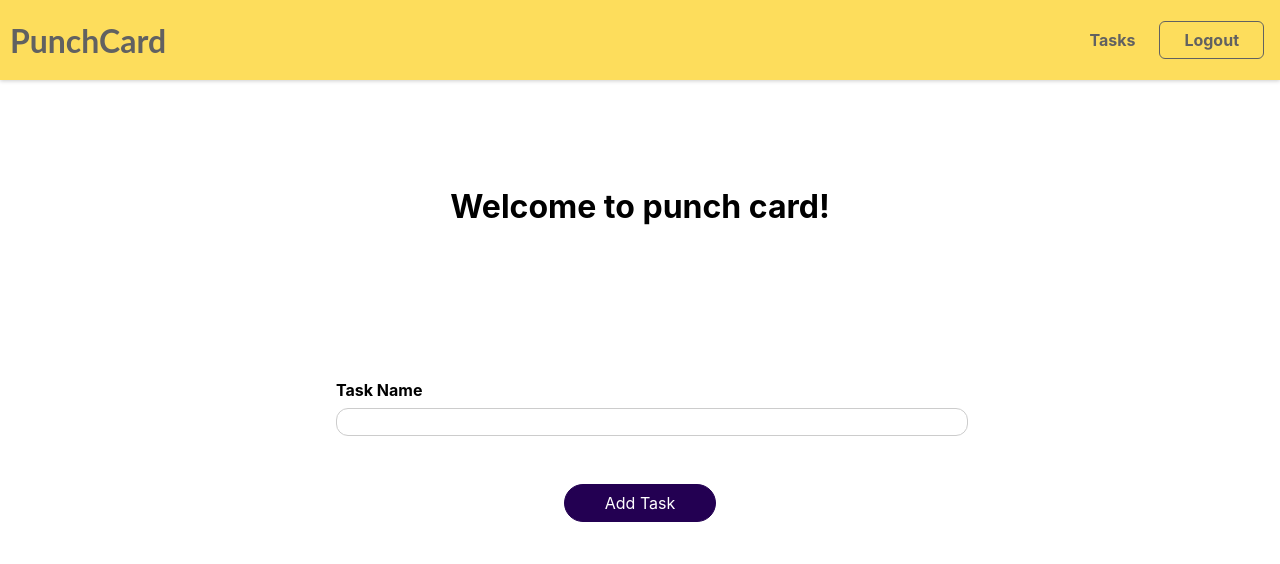
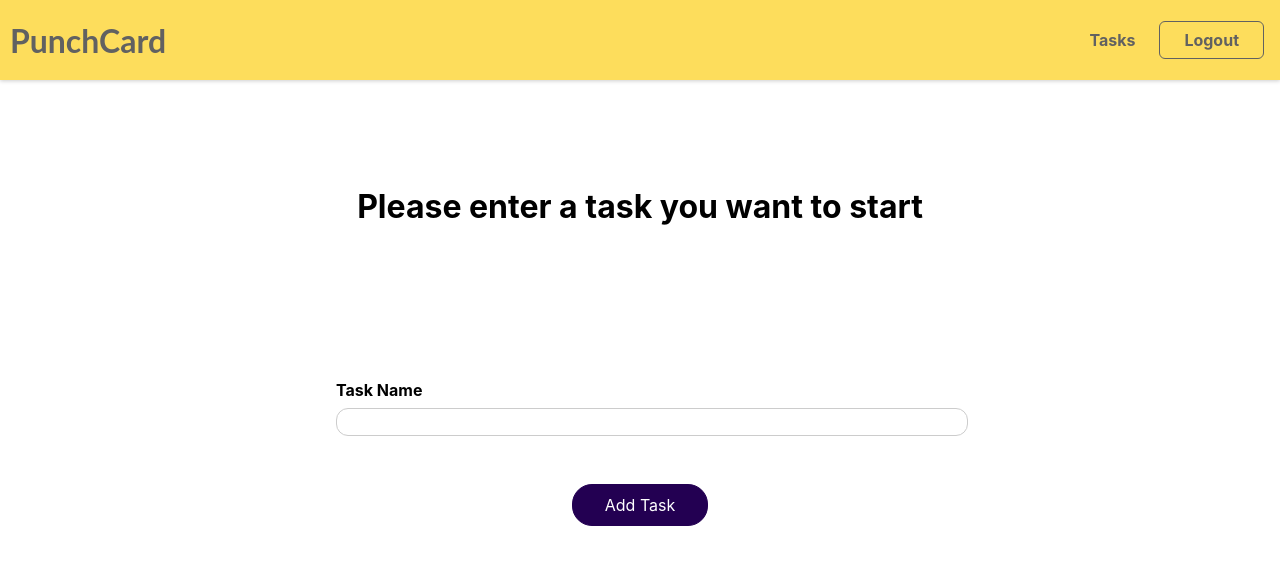
Before and after one commit to avelynhc/punchcard, a React (Create React App) app in the folder frontend/: page /new in a window 1280 px wide. Before the commit this address led to /. Shown: the top 564 px of the page. Built offline with nearby package versions, Linux system fonts and the light colour scheme; no server answers; sample sign-in values are in the browser's storage.

Commit message:
made changes based on comment

```diff
--- a/frontend/src/App.js
+++ b/frontend/src/App.js
@@ -6,6 +6,7 @@ import AuthPage from "./pages/AuthPage";
 import HomePage from "./pages/HomePage";
 import AuthContext from "./store/auth-context";
 import TaskDetailPage from "./pages/TaskDetailPage";
+import AddTaskPage from "./pages/AddTaskPage";
 
 const BACKEND_API = "http://127.0.0.1:4000";
 
@@ -57,6 +58,9 @@ const App = () => {
         <Route path="/tasks/:taskName" exact>
           <TaskDetailPage />
         </Route>
+        <Route path="/new" exact>
+          <AddTaskPage />
+        </Route>
         <Route path="*">
           <Redirect to="/" />
         </Route>
--- a/frontend/src/components/StartingPage/StartingPageContent.js
+++ b/frontend/src/components/StartingPage/StartingPageContent.js
@@ -1,52 +1,15 @@
-import { useState } from "react";
 import classes from "./StartingPageContent.module.css";
+import { Link } from 'react-router-dom';
 
-import AddTask from "../TimeTracking/AddTask";
-import Timer from "../UI/Timer";
-
-const BACKEND_API = "http://127.0.0.1:4000";
 const StartingPageContent = () => {
-  const [isAdded, setIsAdded] = useState(false);
-  const [error, setError] = useState(null);
-
-  const addTaskHandler = (newTask) => {
-    const url = isAdded
-      ? `${BACKEND_API}/task/${newTask}/finish`
-      : `${BACKEND_API}/task/${newTask}`;
-
-    const token = localStorage.getItem("token");
-    // TODO: make the check for token happen in a single place
-    fetch(url, {
-      method: "POST",
-      body: JSON.stringify(newTask),
-      headers: {
-        "Content-Type": "application/json",
-        Authorization: "Bearer " + token,
-      },
-    })
-      .then((res) => {
-        if (res.ok) {
-          setIsAdded(true);
-          return res.json();
-        } else {
-          throw new Error("Failed to add a new task");
-        }
-      })
-      .catch((err) => {
-        console.log(err.message);
-        setError(err.message);
-      });
-  };
 
   return (
     <>
       <section className={classes.starting}>
         <h1>Welcome to punch card!</h1>
-      </section>
-      <section>
-        <AddTask onAddTask={addTaskHandler} />
-        {isAdded && <Timer />}
-        {!isAdded && <p className={classes.warning}>{error}</p>}
+        <br />
+        <br />
+        <Link className={classes.link} to="/new">Create a new task</Link>
       </section>
     </>
   );
--- a/frontend/src/components/StartingPage/StartingPageContent.module.css
+++ b/frontend/src/components/StartingPage/StartingPageContent.module.css
@@ -7,13 +7,20 @@
   font-size: 2rem;
 }
 
-.starting img {
-  align-items: center;
-  margin: 1rem auto;
-  width: 80%;
-  height: auto;
+.link {
+  font: inherit;
+  cursor: pointer;
+  background: #230052;
+  border: 1px solid #230052;
+  color: white;
+  padding: 0.6rem 2rem;
+  border-radius: 20px;
+  outline: none;
+  text-decoration: none;
 }
 
-.warning {
-  color: #FF6347;
+.link:hover,
+.link:active {
+  background-color: #460897;
+  border-color: #460897;
 }
--- /dev/null
+++ b/frontend/src/pages/AddTaskPage.js
@@ -0,0 +1,55 @@
+import { useState } from "react";
+import classes from "./AddTaskPage.module.css";
+
+import AddTask from "../components/TimeTracking/AddTask";
+import Timer from "../components/UI/Timer";
+
+const BACKEND_API = "http://127.0.0.1:4000";
+const StartingPageContent = () => {
+  const [isAdded, setIsAdded] = useState(false);
+  const [error, setError] = useState(null);
+
+  const addTaskHandler = (newTask) => {
+    const url = isAdded
+      ? `${BACKEND_API}/task/${newTask}/finish`
+      : `${BACKEND_API}/task/${newTask}`;
+
+    const token = localStorage.getItem("token");
+    // TODO: make the check for token happen in a single place
+    fetch(url, {
+      method: "POST",
+      body: JSON.stringify(newTask),
+      headers: {
+        "Content-Type": "application/json",
+        Authorization: "Bearer " + token,
+      },
+    })
+      .then((res) => {
+        if (res.ok) {
+          setIsAdded(true);
+          return res.json();
+        } else {
+          throw new Error("Failed to add a new task");
+        }
+      })
+      .catch((err) => {
+        console.log(err.message);
+        setError(err.message);
+      });
+  };
+
+  return (
+    <>
+      <section className={classes.starting}>
+        <h1>Please enter a task you want to start</h1>
+      </section>
+      <section>
+        <AddTask onAddTask={addTaskHandler} />
+        {isAdded && <Timer />}
+        {!isAdded && <p className={classes.warning}>{error}</p>}
+      </section>
+    </>
+  );
+};
+
+export default StartingPageContent;
--- /dev/null
+++ b/frontend/src/pages/AddTaskPage.module.css
@@ -0,0 +1,19 @@
+.starting {
+    margin: 3rem auto;
+    text-align: center;
+  }
+
+  .starting h1 {
+    font-size: 2rem;
+  }
+
+  .starting img {
+    align-items: center;
+    margin: 1rem auto;
+    width: 80%;
+    height: auto;
+  }
+
+  .warning {
+    color: #FF6347;
+  }
```
Also changed, not shown: frontend/src/components/Profile/Task.js (deleted, +0 -15 lines), frontend/src/components/Profile/Task.module.css (deleted), 1 other file (tests, documents, lock files or other folders).
